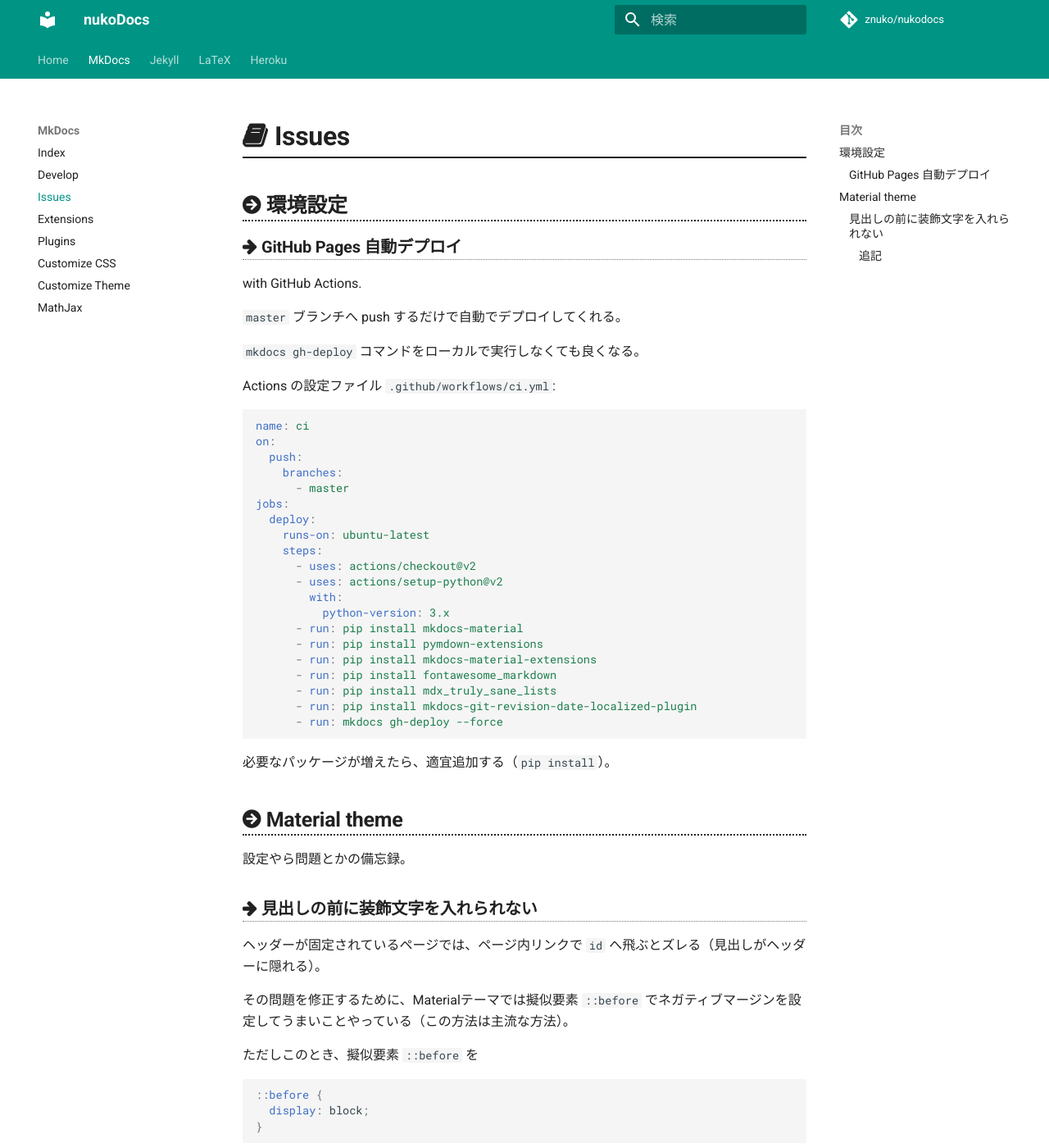
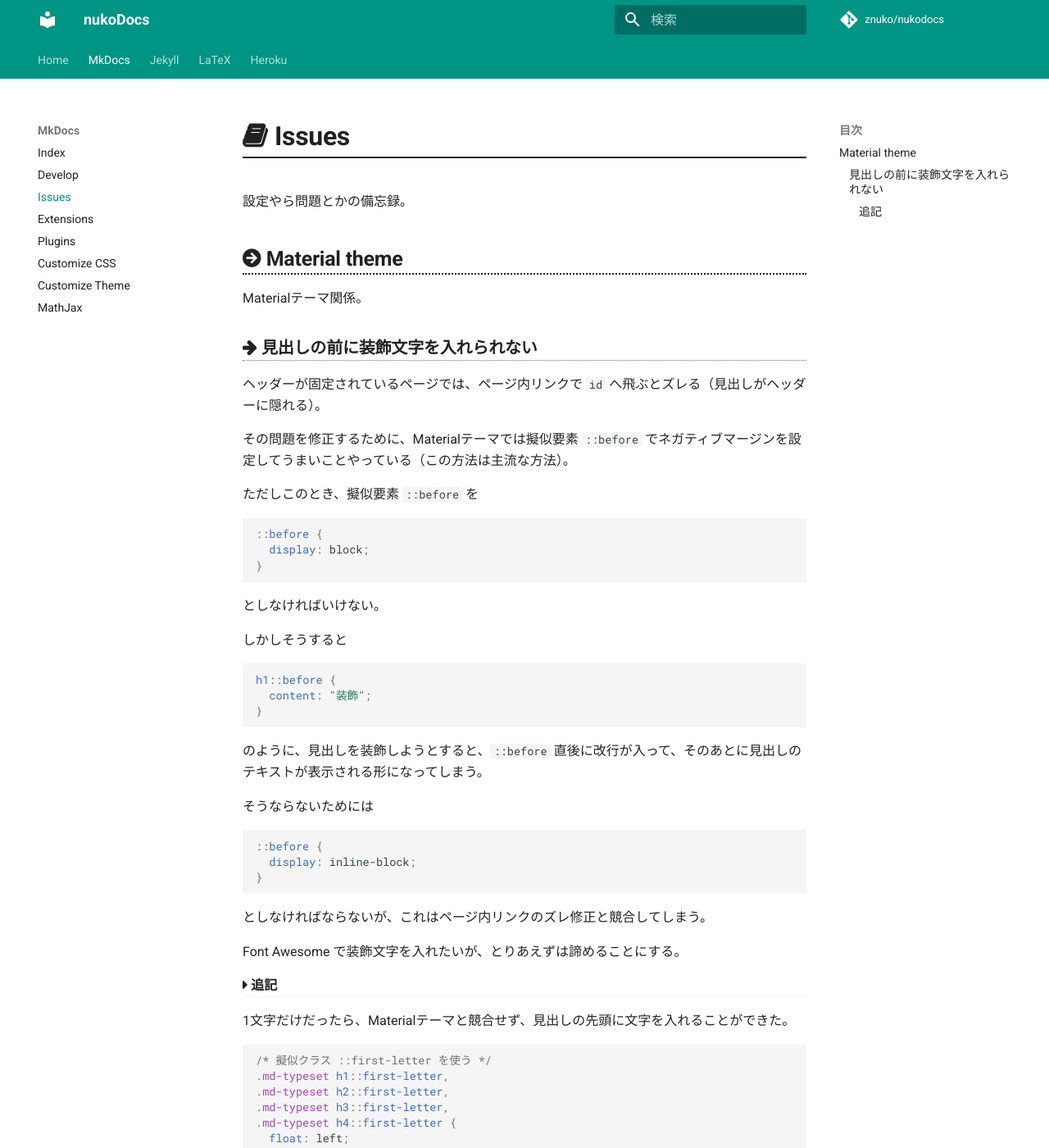
Before and after one commit to znuko/nukodocs, an MkDocs documentation site: the page built from docs/mkdocs/issue.md, in a window 1280 px wide and 1400 px high. Shown: the whole window at 82% size. Built offline with MkDocs 1.6.1 and Material for MkDocs 9.7.7, drawn with Linux system fonts in a browser that asks for light colours; comment, search, counter and statistics services are not loaded.

Commit message:
Update issue.md

````diff
--- a/docs/mkdocs/issue.md
+++ b/docs/mkdocs/issue.md
@@ -2,47 +2,12 @@
 title: Issues
 ---
 
-# 環境設定
-
-## GitHub Pages 自動デプロイ
-
-with GitHub Actions.
-
-`master` ブランチへ push するだけで自動でデプロイしてくれる。
-
-`mkdocs gh-deploy` コマンドをローカルで実行しなくても良くなる。
-
-Actions の設定ファイル `.github/workflows/ci.yml`:
-
-```yaml
-name: ci
-on:
-  push:
-    branches:
-      - master
-jobs:
-  deploy:
-    runs-on: ubuntu-latest
-    steps:
-      - uses: actions/checkout@v2
-      - uses: actions/setup-python@v2
-        with:
-          python-version: 3.x
-      - run: pip install mkdocs-material
-      - run: pip install pymdown-extensions
-      - run: pip install mkdocs-material-extensions
-      - run: pip install fontawesome_markdown
-      - run: pip install mdx_truly_sane_lists
-      - run: pip install mkdocs-git-revision-date-localized-plugin
-      - run: mkdocs gh-deploy --force
-```
-
-必要なパッケージが増えたら、適宜追加する（`pip install`）。
+設定やら問題とかの備忘録。
 
 
 # Material theme
 
-設定やら問題とかの備忘録。
+Materialテーマ関係。
 
 
 ## 見出しの前に装飾文字を入れられない
````
